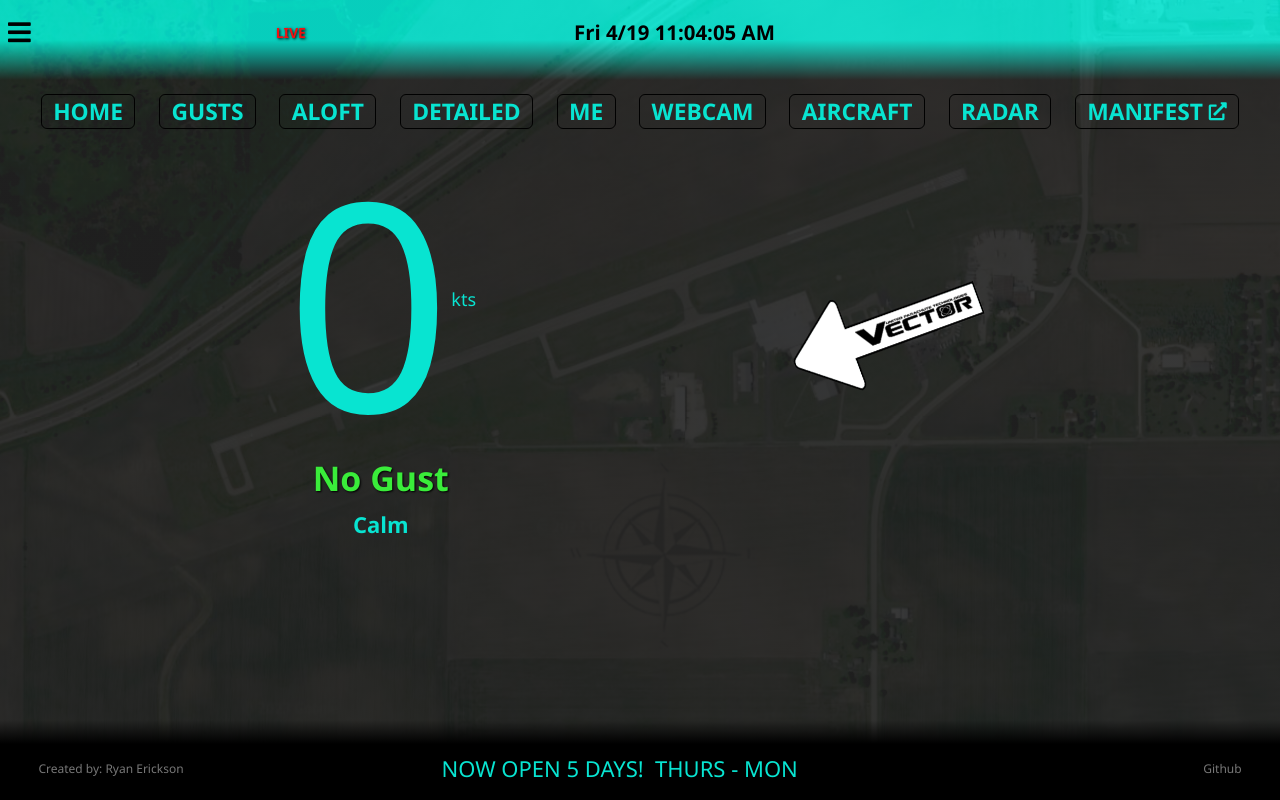
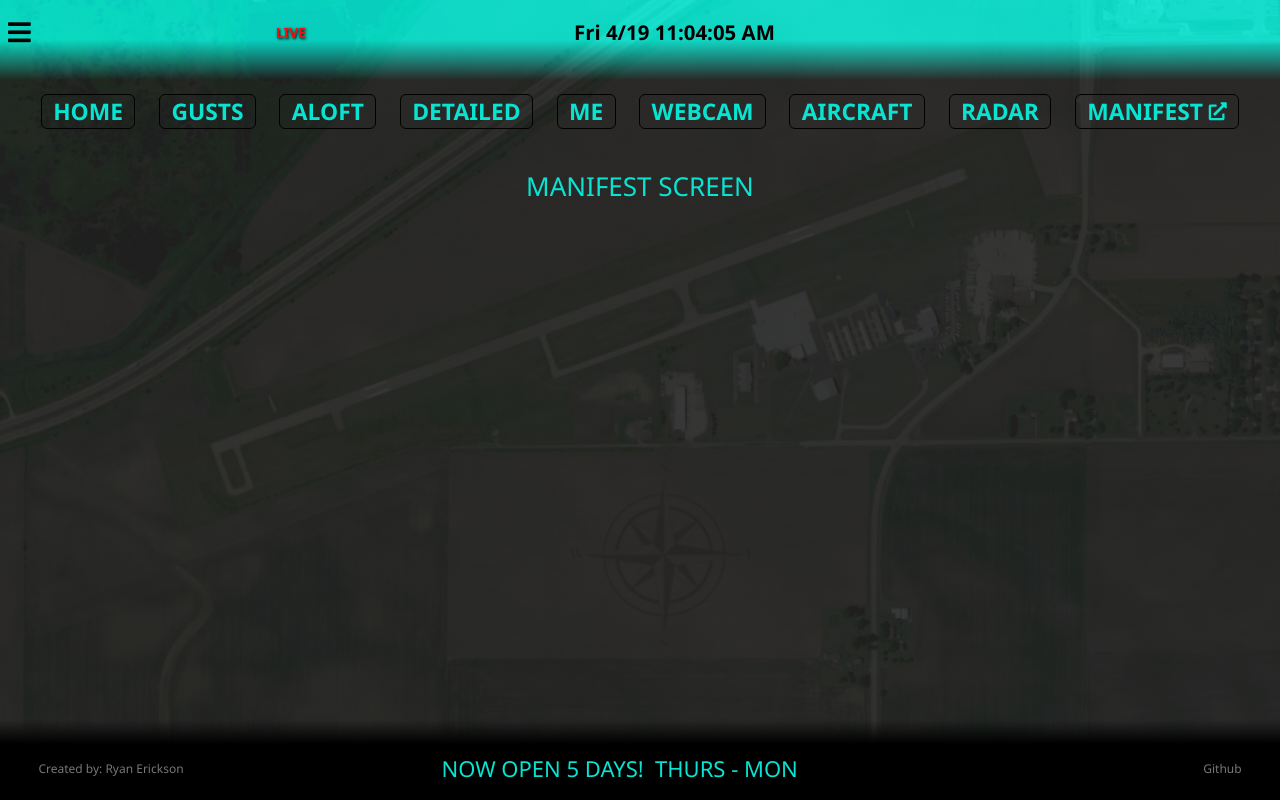
Before and after one commit to RyanFullStack/csc-weather-app, a React (Vite) app: page /manifest in a window 1280 px wide. Built offline with nearby package versions, Linux system fonts and the light colour scheme; no server answers.

Commit message:
route and container

```diff
--- a/src/App.css
+++ b/src/App.css
@@ -106,7 +106,7 @@
   margin-top: 2vh;
 }
 
-.detailed-container {
+.detailed-container, .manifest-container {
   display: flex;
   flex-direction: column;
   justify-content: flex-start;
@@ -383,7 +383,7 @@ a:hover {
     margin-top: 2vh;
     width: 100%;
   }
-  .detailed-container {
+  .detailed-container, .manifest-container {
     height: 71vh;
     margin-top: 5vh;
     width: 100%;
--- a/src/App.jsx
+++ b/src/App.jsx
@@ -18,6 +18,7 @@ import WebcamHelp from "./components/WebcamHelp";
 import Safety from "./components/Safety";
 import LoginRedirect from "./components/LoginRedirect";
 import "./App.css";
+import Manifest from "./components/Manifest";
 
 function App() {
   const { darkTheme } = useContext(WeatherContext);
@@ -102,6 +103,12 @@ function App() {
             </div>
           </Route>
 
+          <Route exact path="/manifest">
+            <div className="manifest-container">
+              <Manifest />
+            </div>
+          </Route>
+
           <Route exact path="/login">
             <div className="chart-container">
               <LoginRedirect />
--- /dev/null
+++ b/src/components/Manifest/index.jsx
@@ -0,0 +1,11 @@
+function Manifest() {
+
+
+    return (
+        <div>
+            MANIFEST SCREEN
+        </div>
+    )
+}
+
+export default Manifest;
```
